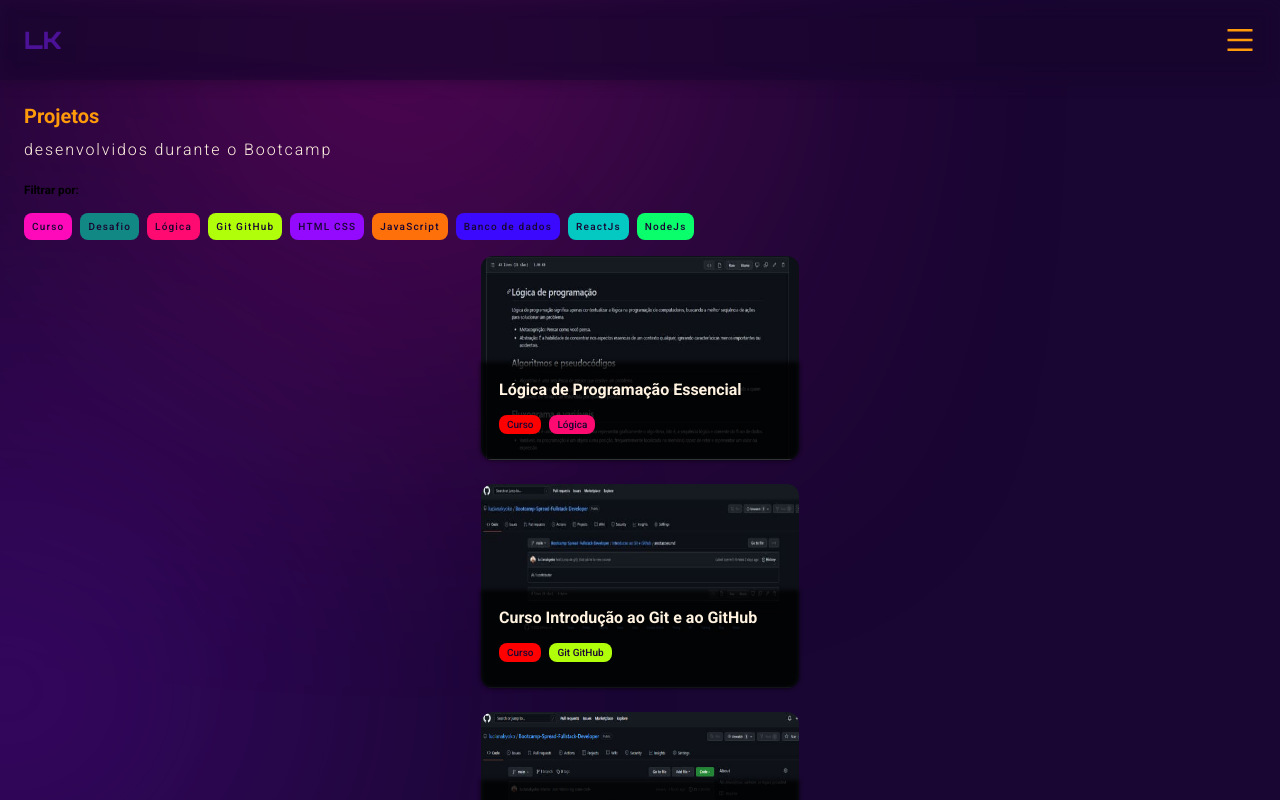
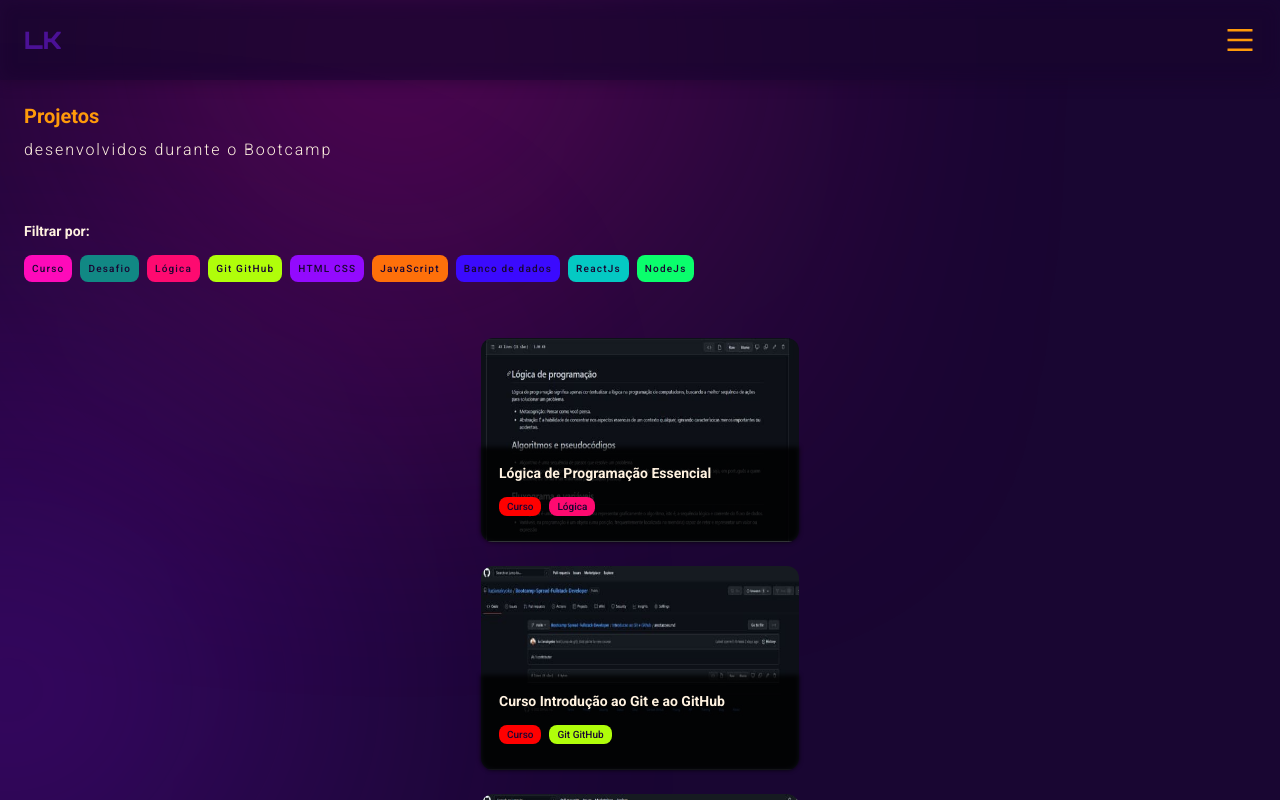
Before and after one commit to lucianakyoko/Bootcamp-Spread-Fullstack-Developer, a React (Create React App) app in the folder webpage/: page / in a window 1280 px wide. Shown: the top 800 px of the page. Built offline with nearby package versions, Linux system fonts and the light colour scheme.

Commit message:
style(webpage/ styles): fixing layout styles

```diff
--- a/webpage/src/components/pages/Projects/Filter/style.js
+++ b/webpage/src/components/pages/Projects/Filter/style.js
@@ -1,5 +1,6 @@
 import styled from "styled-components";
 import { layoutColors } from "../../../../styles/colors";
+
 
 export const TagWrapper = styled.ul`
   padding: 1.6rem 0;
--- a/webpage/src/components/pages/Projects/style.js
+++ b/webpage/src/components/pages/Projects/style.js
@@ -4,6 +4,16 @@ import { layoutColors } from "../../../styles/colors";
 export const Container = styled.div`
   width: 100%;
   padding: 2.4rem;
+
+  display: flex;
+  flex-direction: column;
+  align-items: flex-start;
+  gap: 4rem;
+
+  h3 {
+    color: ${layoutColors.text};
+    font-size: 1.4rem;
+  }
 `
 
 export const Header = styled.header`
```
